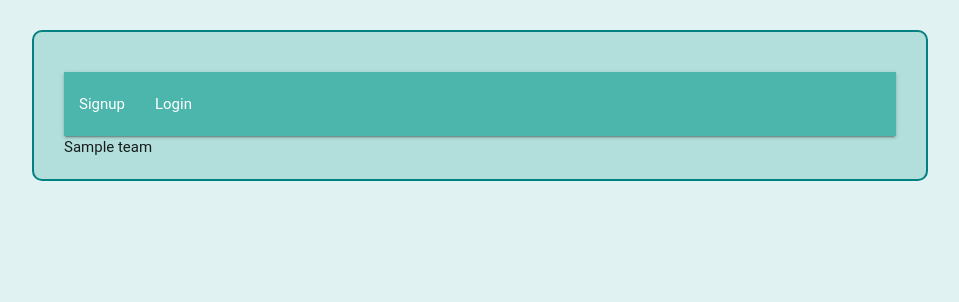
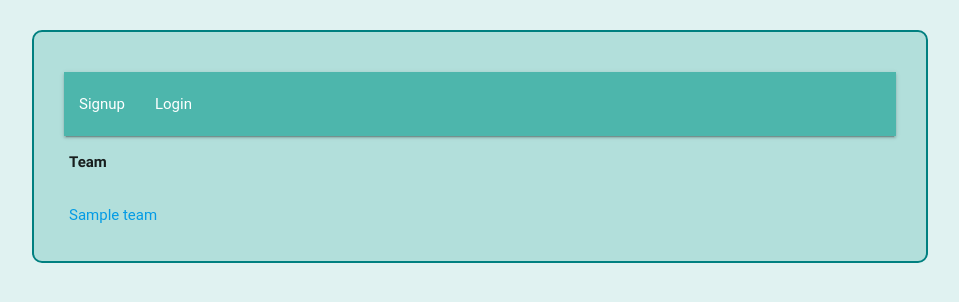
Before and after one commit to benhigh22/django_social, a Django app: template templates/social_app/team_list.html in a window 1280 px wide. Shown: the top 302 px of the page, without its empty margins (160-1119 px from the left). Run offline with Django 3.2, Linux system fonts and the light colour scheme; the template is opened without the code that fills it: most values are stand-ins (such as "Sample title", 1, 10 or a date in 2020); some libraries are stand-ins or nearby versions; some web fonts are replaced.

Commit message:
Much better

```diff
--- a/django_social/urls.py
+++ b/django_social/urls.py
@@ -17,7 +17,7 @@ from django.conf.urls import url
 from django.contrib import admin
 from django.contrib.auth import views as auth_views
 from social_app.views import UserCreateView, IndexTemplateView, TopicCreateView, TopicListView, TeamCreateView, \
-    TopicDetailView, TeamListView, UserDetailView
+    TopicDetailView, TeamListView, UserDetailView, TeamDetailView
 
 urlpatterns = [
     url(r'^admin/', admin.site.urls),
@@ -30,5 +30,6 @@ urlpatterns = [
     url(r'^newteam', TeamCreateView.as_view(), name='team_create'),
     url(r'^topicdetail/(?P<pk>\d+)', TopicDetailView.as_view(), name='topic_detail'),
     url(r'^teamlist', TeamListView.as_view(), name='team_list'),
-    url(r'^userdetail/(?P<pk>\d+)', UserDetailView.as_view(), name='user_detail')
+    url(r'^userdetail/(?P<pk>\d+)', UserDetailView.as_view(), name='user_detail'),
+    url(r'^teamdetail/(?P<pk>\d+)', TeamDetailView.as_view(), name='team_detail')
 ]
--- a/social_app/views.py
+++ b/social_app/views.py
@@ -63,3 +63,6 @@ class TeamListView(ListView):
 
 class UserDetailView(DetailView):
     model = User
+
+class TeamDetailView(DetailView):
+    model = Team
--- a/templates/base.html
+++ b/templates/base.html
@@ -17,8 +17,10 @@
         <li><a href="{% url 'logout' %}">Logout</a></li>
         <li><a href="{% url 'index' %}">Home</a></li>
         <li><a href="{% url 'team_create' %}">Add a Team</a></li>
+        <li><a href="{% url 'team_list' %}">All Teams</a></li>
         <li><a href="{% url 'topic' %}">Create a New Rant</a></li>
         <li><a href="{% url 'topic_list' %}">All Rants</a></li>
+
         {% else %}
         <li><a href="{% url 'signup' %}">Signup</a></li>
         <li><a href="{% url 'login' %}">Login</a></li>
--- a/templates/social_app/team_list.html
+++ b/templates/social_app/team_list.html
@@ -2,9 +2,10 @@
 {% block title %}All Teams{% endblock %}
 
 {% block content %}
-
+    <table class="highlight">
+    <th>Team</th>
     {% for team in object_list %}
-    <div>{{ team.team_name }}</div>
+    <tr><td><a href="{% url 'team_detail' team.id %}">{{ team.team_name }}</a></td></tr>
     {% endfor %}
-
+    </table>
 {% endblock %}
--- a/templates/social_app/topic_detail.html
+++ b/templates/social_app/topic_detail.html
@@ -1,5 +1,5 @@
 {% extends 'base.html' %}
-{% block title %}{% endblock %}
+{% block title %}Topic Detail{% endblock %}
 
 {% block content %}
 
@@ -8,7 +8,7 @@
        <th>User that Posted</th>
        <th>Date/Time Created</th>
        <tr><td>{{ object.body }}</td>
-       <td><a href="{% url 'user_detail' user.id %}">{{ object.user }}</a></td>
+       <td><a href="{% url 'user_detail' object.user.id %}">{{ object.user }}</a></td>
        <td>{{ object.time_created }}</td></tr>
     </table>
 
```
Also changed, not shown: templates/social_app/team_detail.html (renamed from templates/auth/user_detail.html, +4 -5 lines), db.sqlite3.
